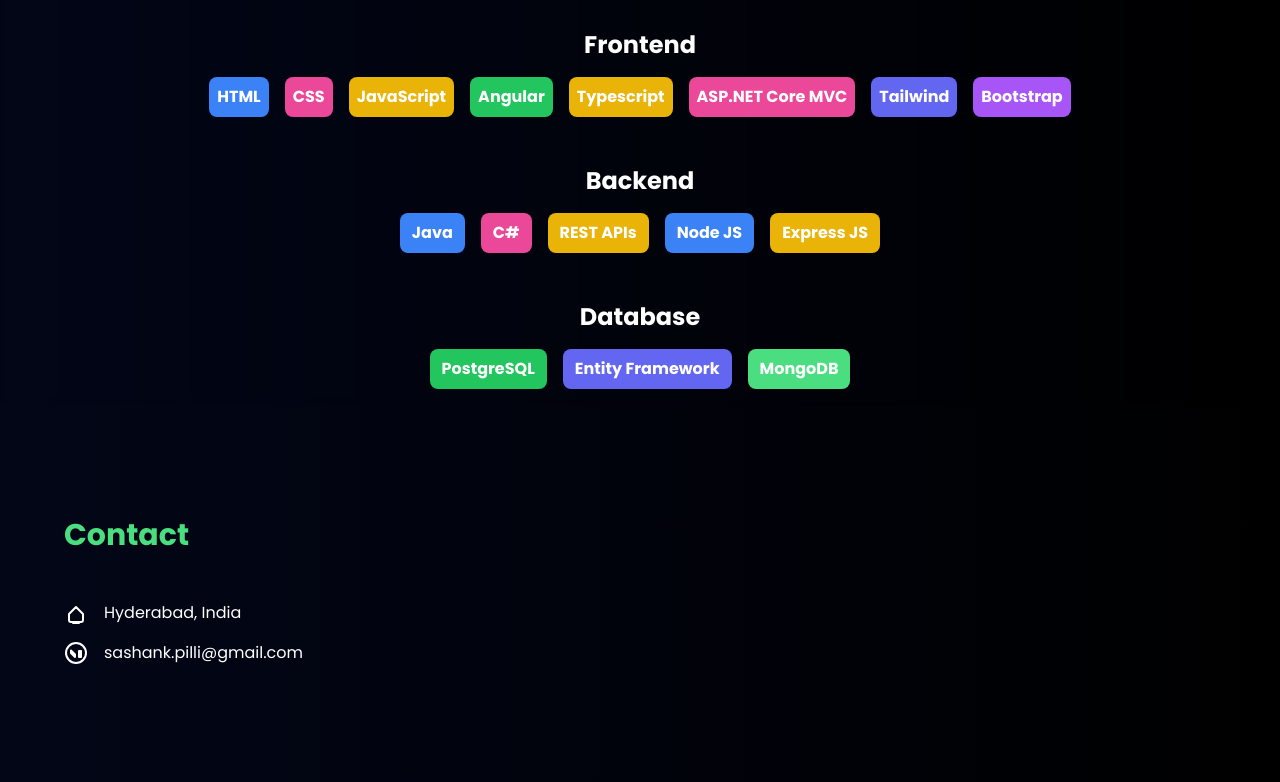
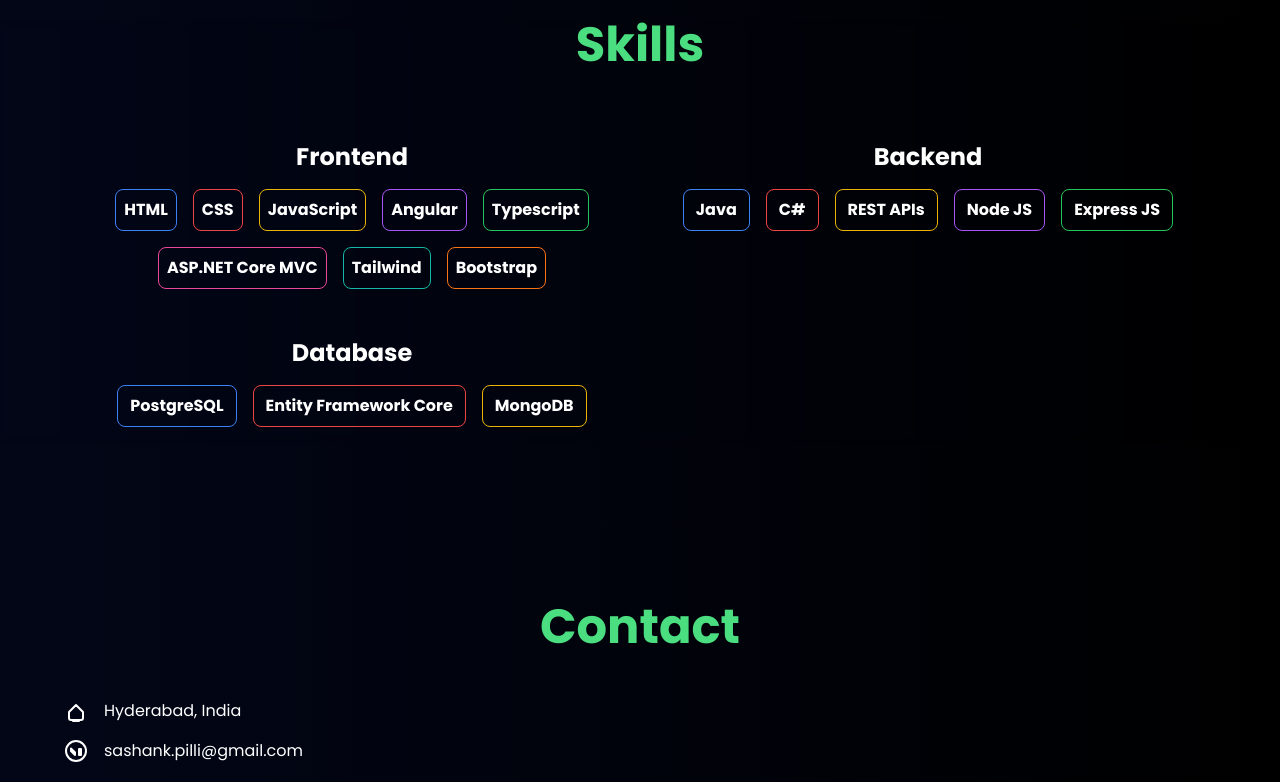
Before and after one commit to Sashankps/Portfolio-2023, a website: page index.html in a window 1280 px wide. Shown: the part 2778-3560 px from the top of the page. Drawn offline with nearby package versions, Linux system fonts and the light colour scheme; files that its build step writes are made by us from their sources.

Commit message:
Changed position of headings and grid to skills

```diff
--- a/index.html
+++ b/index.html
@@ -250,7 +250,7 @@
     <section id="projects" class="md:mb-36 border-white">
       <div class="max-w-6xl mx-auto px-6 text-gray-900 md:px-0 space-y-4">
         <div
-          class="text-left mx-auto container font-bold text-3xl text-green-400 mb-12 md:mt-20 max-w-6xl md:px-0  decoration-green-400 decoration-4 animate__animated"
+          class="text-center mx-auto container   font-bold text-5xl text-green-400 mb-24 md:mt-20 max-w-6xl md:px-0  decoration-green-400 decoration-4 animate__animated"
         >
           Projects
         </div>
@@ -675,134 +675,88 @@
       </div>
     </section>
 
-    <section id="skills" class="mt-28 mb-28 backdrop-blur-sm border-white">
-      <div
-        class="text-left mx-auto container font-bold text-3xl text-green-400 md:mt-20 max-w-6xl px-6 md:px-0  decoration-green-400 decoration-4 animate__animated custom-delay-3"
-      >
+    <section id="skills" class="mt-28 mb-28 backdrop-blur-sm ">
+      <div class="text-center mx-auto container mt-40 mb-10 font-bold text-5xl text-green-400 md:mt-20 max-w-6xl px-6 md:px-0 decoration-green-400 decoration-4 animate__animated custom-delay-3">
         Skills
       </div>
-      <h2
-        class="text-2xl font-bold text-center mt-8 text-white animate__animated custom-delay-3"
-      >
+      <div class="grid lg:grid-cols-2 container mx-auto max-w-6xl ">
+        <div class="flex flex-col">
+          <h2 class="text-2xl text-center font-bold mt-8 text-white animate__animated custom-delay-3">
             Frontend
           </h2>
-
-      <div
-        class="group flex flex-wrap mx-auto justify-center gap-4 py-4 animate__animated"
-      >
-        <div
-          class="bg-blue-500 text-white font-bold rounded-lg px-2 py-2 hover:scale-105 cursor-pointer animate__animated custom-delay-4"
-        >
+          <div class="group flex flex-wrap mx-auto justify-center gap-4 py-4 animate__animated">
+            <div class="border border-solid border-blue-500 text-white font-bold rounded-lg px-2 py-2 hover:scale-105 cursor-pointer animate__animated custom-delay-4">
               HTML
             </div>
-        <div
-          class="bg-pink-500 text-white font-bold rounded-lg px-2 py-2 hover:scale-105 cursor-pointer animate__animated custom-delay-4"
-        >
+            <div class="border border-solid border-red-500 text-white font-bold rounded-lg px-2 py-2 hover:scale-105 cursor-pointer animate__animated custom-delay-4">
               CSS
             </div>
-        <div
-          class="bg-yellow-500 text-white font-bold rounded-lg px-2 py-2 hover:scale-105 cursor-pointer animate__animated custom-delay-4"
-        >
+            <div class="border border-solid border-yellow-500 text-white font-bold rounded-lg px-2 py-2 hover:scale-105 cursor-pointer animate__animated custom-delay-4">
               JavaScript
             </div>
-        <div
-          class="bg-green-500 text-white font-bold rounded-lg px-2 py-2 hover:scale-105 cursor-pointer animate__animated custom-delay-4"
-        >
+            <div class="border border-solid border-purple-500 text-white font-bold rounded-lg px-2 py-2 hover:scale-105 cursor-pointer animate__animated custom-delay-4">
               Angular
             </div>
-        <div
-          class="bg-yellow-500 text-white font-bold rounded-lg px-2 py-2 hover:scale-105 cursor-pointer animate__animated custom-delay-4"
-        >
+            <div class="border border-solid border-green-500 text-white font-bold rounded-lg px-2 py-2 hover:scale-105 cursor-pointer animate__animated custom-delay-4">
               Typescript
             </div>
-
-        <div
-          class="bg-pink-500 text-white font-bold rounded-lg px-2 py-2 hover:scale-105 cursor-pointer animate__animated custom-delay-4"
-          2
-        >
+            <div class="border border-solid border-pink-500 text-white font-bold rounded-lg px-2 py-2 hover:scale-105 cursor-pointer animate__animated custom-delay-4">
               ASP.NET Core MVC
             </div>
-
-        <div
-          class="bg-indigo-500 text-white font-bold rounded-lg px-2 py-2 hover:scale-105 cursor-pointer animate__animated custom-delay-4"
-        >
+            <div class="border border-solid border-teal-500 text-white font-bold rounded-lg px-2 py-2 hover:scale-105 cursor-pointer animate__animated custom-delay-4">
               Tailwind
             </div>
-        <div
-          class="bg-purple-500 text-white font-bold rounded-lg px-2 py-2 hover:scale-105 cursor-pointer animate__animated custom-delay-4"
-        >
+            <div class="border border-solid border-orange-500 text-white font-bold rounded-lg px-2 py-2 hover:scale-105 cursor-pointer animate__animated custom-delay-4">
               Bootstrap
             </div>
           </div>
-
-      <h2
-        class="text-2xl font-bold text-center mt-8 text-white animate__animated custom-delay-4"
-      >
+        </div>
+        <div class="flex flex-col">
+          <h2 class="text-2xl font-bold text-center mt-8 text-white animate__animated custom-delay-4">
             Backend
           </h2>
-
           <div class="flex flex-wrap justify-center gap-4 py-4">
-        <div
-          class="bg-blue-500 text-white font-bold rounded-lg px-3 py-2 hover:scale-105 cursor-pointer animate__animated custom-delay-5"
-        >
+            <div class="border border-solid border-blue-500 text-white font-bold rounded-lg px-3 py-2 hover:scale-105 cursor-pointer animate__animated custom-delay-5">
               Java
             </div>
-
-        <div
-          class="bg-pink-500 text-white font-bold rounded-lg px-3 py-2 hover:scale-105 cursor-pointer animate__animated custom-delay-5"
-        >
+            <div class="border border-solid border-red-500 text-white font-bold rounded-lg px-3 py-2 hover:scale-105 cursor-pointer animate__animated custom-delay-5">
               C#
             </div>
-
-        <div
-          class="bg-yellow-500 text-white font-bold rounded-lg px-3 py-2 hover:scale-105 cursor-pointer animate__animated custom-delay-5"
-        >
+            <div class="border border-solid border-yellow-500 text-white font-bold rounded-lg px-3 py-2 hover:scale-105 cursor-pointer animate__animated custom-delay-5">
               REST APIs
             </div>
-
-        <div
-          class="bg-blue-500 text-white font-bold rounded-lg px-3 py-2 hover:scale-105 cursor-pointer animate__animated custom-delay-5"
-        >
+            <div class="border border-solid border-purple-500 text-white font-bold rounded-lg px-3 py-2 hover:scale-105 cursor-pointer animate__animated custom-delay-5">
               Node JS
             </div>
-
-        <div
-          class="bg-yellow-500 text-white font-bold rounded-lg px-3 py-2 hover:scale-105 cursor-pointer animate__animated custom-delay-5"
-        >
+            <div class="border border-solid border-green-500 text-white font-bold rounded-lg px-3 py-2 hover:scale-105 cursor-pointer animate__animated custom-delay-5">
               Express JS
             </div>
           </div>
-
-      <h2
-        class="text-2xl font-bold text-center mt-8 text-white animate__animated custom-delay-5"
-      >
+        </div>
+        <div class="flex flex-col">
+          <h2 class="text-2xl font-bold text-center mt-8 text-white animate__animated custom-delay-5">
             Database
           </h2>
-
           <div class="flex flex-wrap justify-center gap-4 py-4">
-        <div
-          class="bg-green-500 text-white font-bold rounded-lg px-3 py-2 hover:scale-105 cursor-pointer animate__animated custom-delay-6"
-        >
+            <div class="border border-solid border-blue-500 text-white font-bold rounded-lg px-3 py-2 hover:scale-105 cursor-pointer animate__animated custom-delay-6">
               PostgreSQL
             </div>
-
-        <div
-          class="bg-indigo-500 text-white font-bold rounded-lg px-3 py-2 hover:scale-105 cursor-pointer animate__animated custom-delay-6"
-        >
-          Entity Framework
+            <div class="border border-solid border-red-500 text-white font-bold rounded-lg px-3 py-2 hover:scale-105 cursor-pointer animate__animated custom-delay-6">
+              Entity Framework Core
             </div>
-        <div
-          class="bg-green-400 text-white font-bold rounded-lg px-3 py-2 hover:scale-105 cursor-pointer animate__animated custom-delay-6"
-        >
+            <div class="border border-solid border-yellow-500 text-white font-bold rounded-lg px-3 py-2 hover:scale-105 cursor-pointer animate__animated custom-delay-6">
               MongoDB
+            </div>
+          </div>
         </div>
       </div>
     </section>
 
-    <section id="contact" class="md:mb-36 mb-24 invisble border-white">
+
+    <section id="contact" class="md:mb-36 mt-40 mb-24 invisble border-white">
       <div class="max-w-6xl mx-auto px-6 text-gray-900 md:px-0 space-y-4">
         <div
-          class="text-left mx-auto container font-bold text-3xl text-green-400 mb-12 md:mt-20 max-w-6xl md:px-0  decoration-4 animate__animated custom-delay-5"
+          class="text-center mx-auto container font-bold text-5xl text-green-400 mb-12 md:mt-20 max-w-6xl md:px-0  decoration-4 animate__animated custom-delay-5"
         >
           Contact
         </div>
```
Also changed, not shown: css/style.css. Lines whose indentation alone changed are shown as unchanged.
